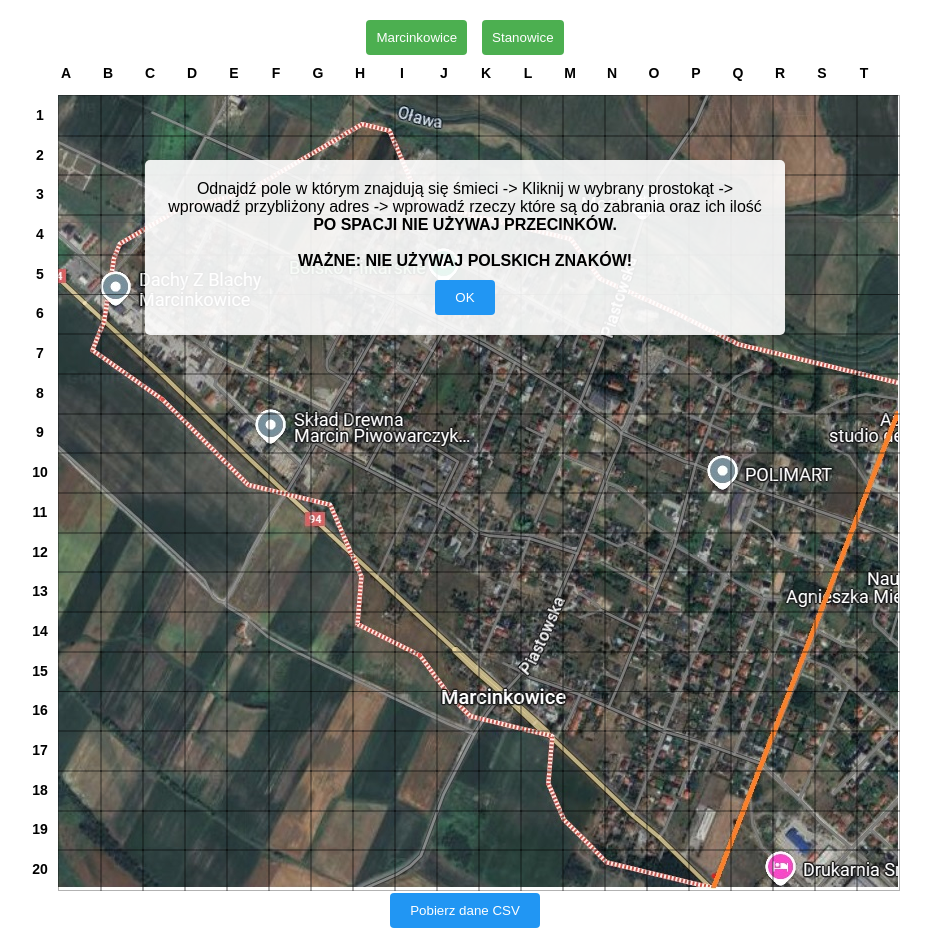
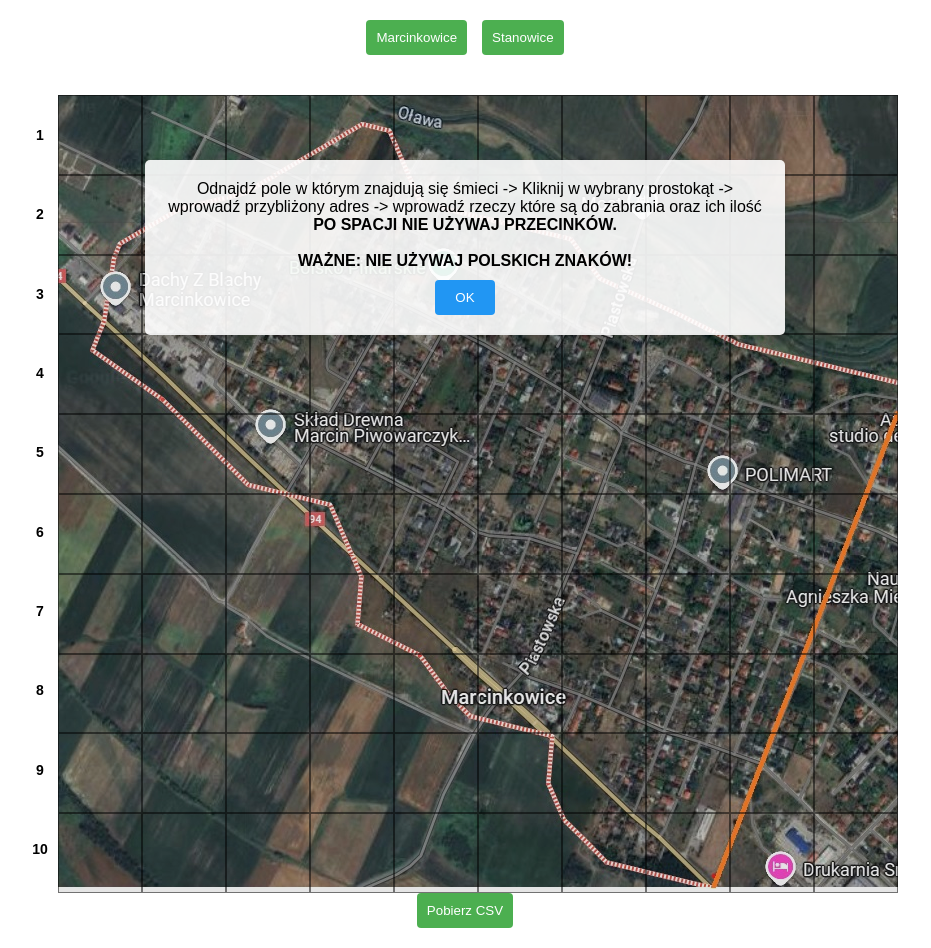
Before and after one commit to xkubanx/mapa-aplikacja, a React (Create React App) app: page / in a window 1280 px wide. Shown: the whole page, without its empty margins (175-1106 px from the left). Built offline with nearby package versions, Linux system fonts and the light colour scheme.

Commit message:
liczba kratek

```diff
--- a/src/App.js
+++ b/src/App.js
@@ -41,9 +41,8 @@ const imageWidth = imageDimensions[map].width;
   const imageHeight = imageDimensions[map].height;
 
   // Określamy liczbę wierszy i kolumn
-  const rows = map === 'Stanowice' ? 15 : 20;  // Dla Stanowic 5 rzędów, dla Marcinkowic 15
-const cols = map === 'Stanowice' ? 20 : 20; // Dla Stanowic 10 kolumn, dla Marcinkowic 15
-
+  const rows = map === 'Stanowice' ? 5 : 10;  // Dla Stanowic 5 rzędów, dla Marcinkowic 10
+  const cols = map === 'Stanowice' ? 10 : 10; // Dla Stanowic 10 kolumn, dla Marcinkowic 10
 
   // Tworzymy siatkę na mapie
   const [grid, setGrid] = useState(createGrid(rows, cols, imageWidth, imageHeight));
@@ -51,7 +50,6 @@ const cols = map === 'Stanowice' ? 20 : 20; // Dla Stanowic 10 kolumn, dla Marci
   useEffect(() => {
     setGrid(createGrid(rows, cols, imageWidth, imageHeight));
   }, [map, imageWidth, imageHeight]);
-
 
   // Funkcja do obsługi kliknięcia w kwadrat
   const handleSquareClick = (row, col) => {
@@ -72,7 +70,6 @@ const handleCancel = () => {
     setFormData({ address: '', items: '' });
     setShowModal(false);
   };
-
 
   // Funkcja do zapisania danych w formie CSV
   const handleFormSubmit = (e) => {
@@ -120,7 +117,6 @@ const handleCancel = () => {
     setGrid(createGrid(newRows, newCols, imageWidth, imageHeight)); // Odświeżamy siatkę
   };
 
-
   // Wybór mapy w zależności od wybranego przycisku
   const mapSrc = map === 'Marcinkowice' ? '/Marcinkowice.png' : '/Stanowice.png';
 
@@ -148,10 +144,8 @@ const handleCancel = () => {
           Odnajdź pole w którym znajdują się śmieci -> Kliknij w wybrany prostokąt -> wprowadź przybliżony adres -> wprowadź rzeczy które są do zabrania oraz ich ilość <strong>PO SPACJI NIE UŻYWAJ PRZECINKÓW.</strong>
           <br />
           <br />
-
           <strong>WAŻNE: NIE UŻYWAJ POLSKICH ZNAKÓW!</strong>
-
-      <br />  {/* Dodaj ten znacznik, aby przenieść przycisk do nowej linijki */}
+          <br />
           <button
             onClick={handleMessageClose}
             style={{
@@ -166,10 +160,8 @@ const handleCancel = () => {
           >
             OK
           </button>
-
         </div>
       )}
-
 
       {/* Przyciski do przełączania map */}
       <div className="map-select" style={{ marginBottom: '40px' }}>
@@ -178,7 +170,7 @@ const handleCancel = () => {
       </div>
 
       {/* Kontener na mapę i siatkę */}
-      <div style={{ display: 'flex', justifyContent: 'center', position: 'relative' }}>
+      <div style={{ display: 'flex', justifyContent: 'center', position: 'relative', width: '100%' }}>
         {/* Kolumna numerów wierszy po lewej stronie */}
         <div style={{ display: 'flex', flexDirection: 'column', alignItems: 'center', justifyContent: 'center', marginRight: '10px', height: imageHeight }}>
           {Array.from({ length: rows }).map((_, rowIndex) => (
@@ -193,9 +185,8 @@ const handleCancel = () => {
           <img
             src={mapSrc}
             alt="Map"
-  style={{ width: `${imageWidth}px`, height: `${imageHeight}px` }}
+            style={{ width: '100%', height: 'auto' }} // Mapa responsywna
           />
-
 
           {/* Siatka */}
           <div
@@ -210,117 +201,52 @@ const handleCancel = () => {
               display: 'grid',
               gridTemplateColumns: `repeat(${cols}, 1fr)`,
               gridTemplateRows: `repeat(${rows}, 1fr)`,
-              zIndex: 1,
             }}
           >
-            {/* Kwadraty w siatce */}
             {grid.map((square, index) => (
               <div
                 key={index}
                 onClick={() => handleSquareClick(square.row, square.col)}
                 style={{
-      border: '1px solid rgba(0, 0, 0, 0.3)',
-      backgroundColor: 'transparent',
-      position: 'absolute',
-      top: `${square.y}px`,
-      left: `${square.x}px`,
-      width: `${square.width}px`,
-      height: `${square.height}px`,
-      pointerEvents: 'auto',
-      transition: 'all 0.3s ease', // Płynna animacja przejścia
+                  backgroundColor: 'rgba(0, 0, 0, 0.1)',
+                  border: '1px solid rgba(0, 0, 0, 0.5)',
+                  boxSizing: 'border-box',
+                  width: '100%',
+                  height: '100%',
                 }}
               />
             ))}
-
+          </div>
         </div>
       </div>
 
-        {/* Kolumna numerów kolumn po górnej stronie */}
-        <div style={{ position: 'absolute', top: '-30px', left: 0, width: '100%', display: 'flex', justifyContent: 'center' }}>
-          {Array.from({ length: cols }).map((_, colIndex) => (
-            <div key={`col-${colIndex}`} style={{ fontSize: '14px', fontWeight: 'bold', width: `${imageWidth / cols}px`, textAlign: 'center' }}>
-              {String.fromCharCode(65 + colIndex)}
-            </div>
-          ))}
-        </div>
-      </div>
-
-      {/* Modal do wprowadzania danych */}
-      {showModal && (
-        <div className="modal" style={{
-          position: 'absolute',
-          top: '50%',
-          left: '50%',
-          transform: 'translate(-50%, -50%)',
-          backgroundColor: 'rgba(255, 255, 255, 0.9)',
-          padding: '20px',
-          borderRadius: '5px',
-          boxShadow: '0 4px 10px rgba(0, 0, 0, 0.2)',
-          zIndex: 2,
-        }}>
-          <div className="modal-content" style={{
-            backgroundColor: 'white',
-            padding: '20px',
-            borderRadius: '4px',
-            display: 'flex',
-            flexDirection: 'column',
-            width: '300px',
-            boxShadow: '0 4px 10px rgba(0, 0, 0, 0.2)',
-          }}>
+      {/* Modal z formularzem */}
+      {showModal && currentSquare && (
+        <div className="modal">
+          <div className="modal-content">
+            <h2>Wpisz dane dla {`${String.fromCharCode(65 + currentSquare.col)}${currentSquare.row + 1}`}</h2>
             <form onSubmit={handleFormSubmit}>
               <input
                 type="text"
                 placeholder="Adres"
                 value={formData.address}
                 onChange={(e) => setFormData({ ...formData, address: e.target.value })}
-                style={{ padding: '8px', fontSize: '14px', borderRadius: '4px', border: '1px solid #ccc' }}
               />
-              <input
-                type="text"
-                placeholder="Rzeczy do zabrania oraz ilość"
+              <textarea
+                placeholder="Rzeczy do zabrania"
                 value={formData.items}
                 onChange={(e) => setFormData({ ...formData, items: e.target.value })}
-                style={{ padding: '8px', fontSize: '14px', borderRadius: '4px', border: '1px solid #ccc' }}
               />
-              <button type="submit" style={{
-                padding: '10px 20px',
-                backgroundColor: '#4CAF50',
-                color: 'white',
-                border: 'none',
-                borderRadius: '4px',
-                cursor: 'pointer',
-              }}>Zapisz</button>
-              <button
-  type="button"
-  onClick={handleCancel} // Zmieniamy tutaj funkcję na handleCancel
-  style={{
-    padding: '10px 20px',
-    backgroundColor: '#f44336',
-    color: 'white',
-    border: 'none',
-    borderRadius: '4px',
-    cursor: 'pointer',
-  }}
->
-  Anuluj
-</button>
-
+              <button type="submit">Zapisz</button>
+              <button type="button" onClick={handleCancel}>Anuluj</button>
             </form>
           </div>
         </div>
       )}
 
-      {/* Przycisk do pobierania pliku CSV */}
-      <button onClick={handleDownloadCSV} style={{
-        padding: '10px 20px',
-        backgroundColor: '#2196F3',
-        color: 'white',
-        border: 'none',
-        borderRadius: '4px',
-        cursor: 'pointer',
-      }}>Pobierz dane CSV</button>
+      <button onClick={handleDownloadCSV}>Pobierz CSV</button>
     </div>
   );
-};
+}
 
 export default App;
```
Lines whose indentation alone changed are shown as unchanged.
